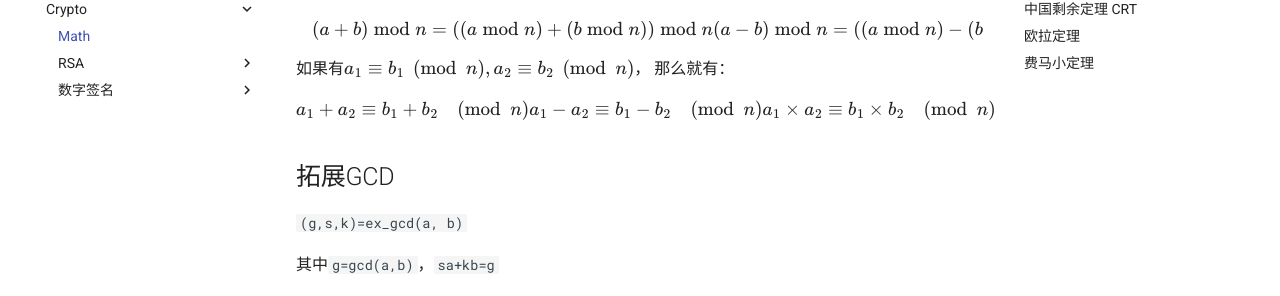
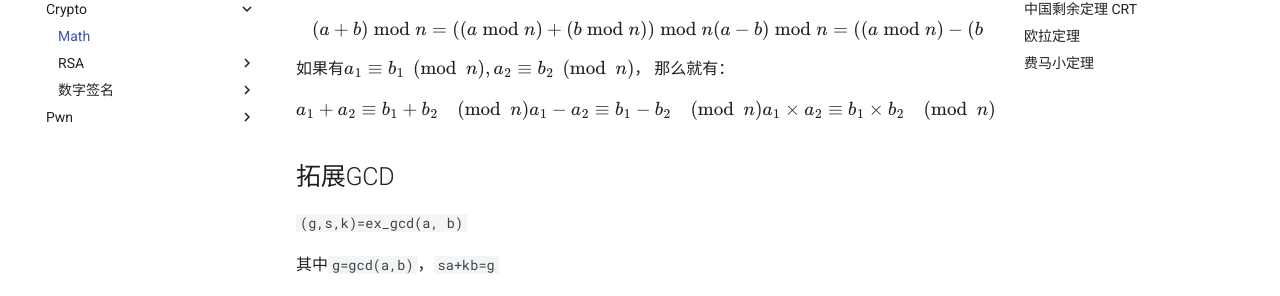
Before and after one commit to 10-0-0-55/10-0-0-55.github.io, an MkDocs documentation site: the page built from docs/crypto/math.md, in a window 1280 px wide. Shown: the part 210-506 px from the top of the page. Built offline with MkDocs 1.6.1 and Material for MkDocs 9.7.7, drawn with Linux system fonts in a browser that asks for light colours; formulas are drawn with MathJax 3; comment, search, counter and statistics services are not loaded.

Commit message:
new pwn file

```diff
--- a/mkdocs.yml
+++ b/mkdocs.yml
@@ -22,7 +22,8 @@ nav:
             - CopperSmith: crypto/RSA/CopperSmith.md
         - 数字签名:
             - DSA: crypto/sign/DSA.md
-
+    - Pwn:
+        - syscall: pwn/syscall.md
 
 theme:
     name: material
```
